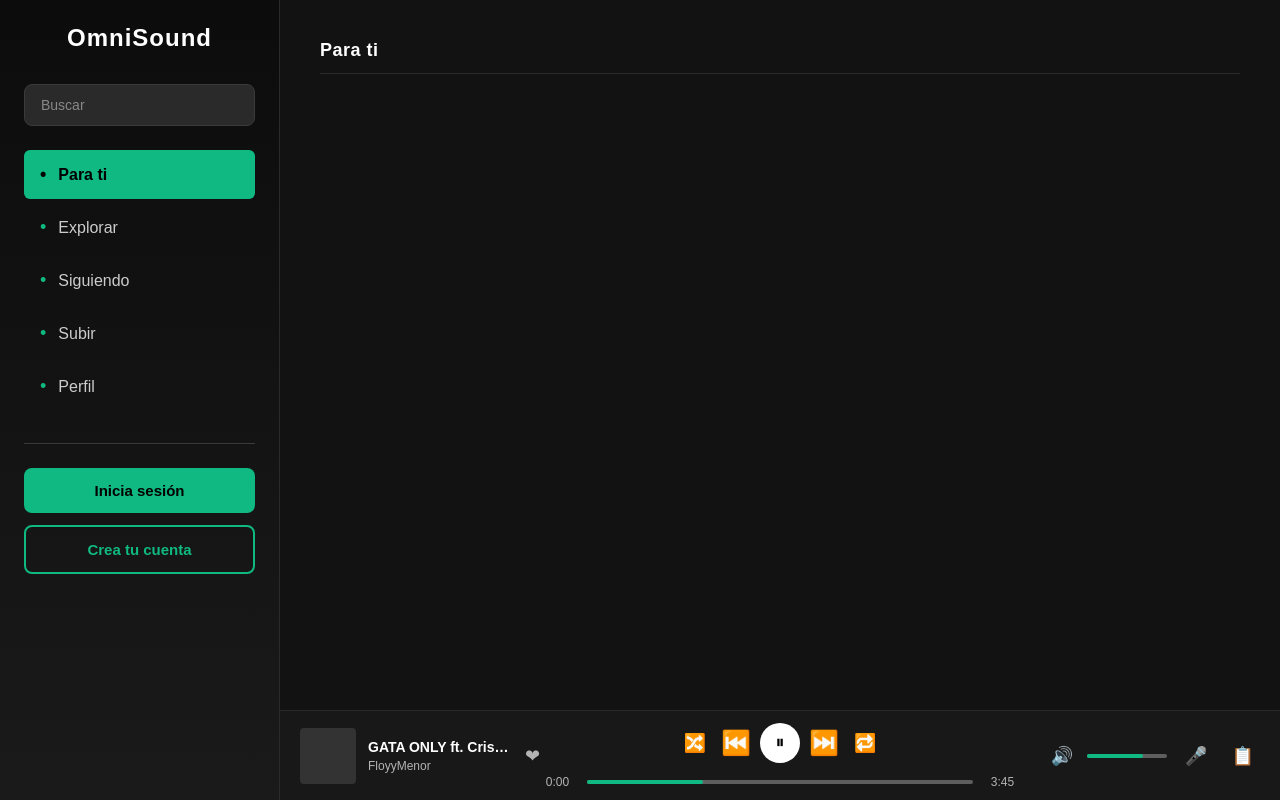
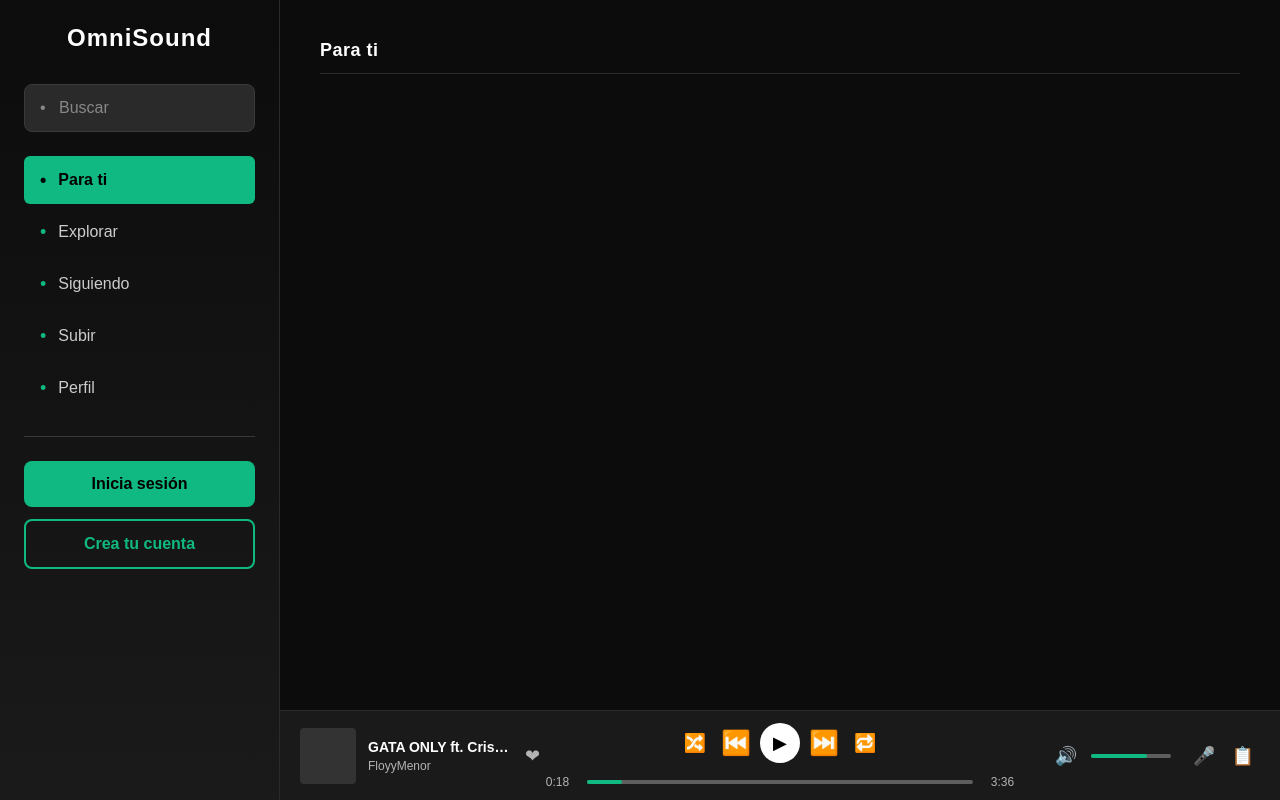
Before and after one commit to CristianB761/OmniSound, a React (Create React App) app in the folder frontend/: page / in a window 1280 px wide. Built offline with nearby package versions, Linux system fonts and the light colour scheme.

Commit message:
Soporte parcial para el teclado
Se añaden acciones iniciales para buscar, dar me gusta, mutear y pausar/reproducir.

```diff
--- a/frontend/package.json
+++ b/frontend/package.json
@@ -9,6 +9,7 @@
     "@testing-library/user-event": "^13.5.0",
     "react": "^19.2.0",
     "react-dom": "^19.2.0",
+    "react-router-dom": "^7.9.5",
     "react-scripts": "5.0.1",
     "web-vitals": "^2.1.4"
   },
--- a/frontend/src/App.js
+++ b/frontend/src/App.js
@@ -13,7 +13,7 @@ function App() {
       {/* Contenido principal */}
       <MainContent />
 
-      {/* Reproductor de música (oculto por ahora) */}
+      {/* Reproductor de música */}
         <MusicPlayer />
       </div>
   );
--- a/frontend/src/components/MainContent.css
+++ b/frontend/src/components/MainContent.css
@@ -2,7 +2,7 @@
 .main-content {
   flex: 1;
   padding: 40px;
-  background-color: #121212;
+  background-color: #0c0c0c;
   color: #fff;
   overflow-y: auto;
   min-height: 100vh;
--- a/frontend/src/components/MusicPlayer.css
+++ b/frontend/src/components/MusicPlayer.css
@@ -5,8 +5,8 @@
   left: 280px;
   right: 0;
   height: 90px;
-  background-color: #181818;
-  border-top: 1px solid #282828;
+  background-color: #1a1a1a;
+  border-top: 1px solid #2a2a2a;
   display: flex;
   align-items: center;
   justify-content: space-between;
@@ -40,6 +40,7 @@
   flex-direction: column;
   flex: 1;
   min-width: 0; /* Permite que el texto se trunque correctamente */
+  margin-right: 8px;
 }
 
 .song-title {
@@ -62,15 +63,24 @@
 
 /* Icono de corazón */
 .heart-icon {
-  margin-left: 16px;
+  margin-left: 8px;
   color: #b3b3b3;
   cursor: pointer;
   font-size: 18px;
   flex-shrink: 0;
+  background: none;
+  border: none;
+  padding: 0;
+  transition: none;
 }
 
 .heart-icon:hover {
-  color: #10b981;
+  color: #10b981; /* Verde al pasar el cursor */
+  transform: none;
+}
+
+.heart-icon.liked {
+  color: #10b981; /* Verde cuando está activo */
 }
 
 /* Sección central - Controles de reproducción */
@@ -102,7 +112,7 @@
   display: flex;
   align-items: center;
   justify-content: center;
-  transition: color 0.2s ease;
+  transition: color 0.3s ease;
 }
 
 .control-button:hover {
@@ -129,7 +139,7 @@
   justify-content: center;
   cursor: pointer;
   font-size: 18px;
-  transition: color 0.2s ease;
+  transition: color 0.3s ease;
   flex-shrink: 0;
 }
 
@@ -168,7 +178,14 @@
   height: 100%;
   background-color: #10b981;
   border-radius: 2px;
-  width: 30%;
+  width: 9%;
+}
+
+/* Grupo de letra y cola */
+.lyrics-queue-group {
+  display: flex;
+  align-items: center;
+  gap: 4px;
 }
 
 /* Sección derecha - Controles adicionales */
@@ -179,7 +196,7 @@
   flex: 1;
   min-width: 180px;
   max-width: 250px;
-  gap: 12px;
+  gap: 16px;
 }
 
 .control-icon {
@@ -192,7 +209,7 @@
   display: flex;
   align-items: center;
   justify-content: center;
-  transition: color 0.2s ease;
+  transition: color 0.3s ease;
 }
 
 .control-icon:hover {
--- a/frontend/src/components/MusicPlayer.js
+++ b/frontend/src/components/MusicPlayer.js
@@ -1,7 +1,64 @@
-import React from 'react';
+import React, { useState, useEffect, useCallback } from 'react';
 import './MusicPlayer.css';
 
 function MusicPlayer() {
+  // Estado para controlar si está reproduciendo o en pausa
+  const [isPlaying, setIsPlaying] = useState(false);
+  // Estado para controlar si el volumen está muteado
+  const [isMuted, setIsMuted] = useState(false);
+  // Estado para controlar si la canción tiene "me gusta"
+  const [isLiked, setIsLiked] = useState(false);
+
+  // Función para alternar entre play y pause
+  const togglePlayPause = useCallback(() => {
+    setIsPlaying(prevIsPlaying => !prevIsPlaying);
+  }, []);
+
+  // Función para alternar entre mute y sonido
+  const toggleMute = useCallback(() => {
+    setIsMuted(prevIsMuted => !prevIsMuted);
+  }, []);
+
+  // Función para alternar entre me gusta y no me gusta
+  const toggleLike = useCallback(() => {
+    setIsLiked(prevIsLiked => !prevIsLiked);
+  }, []);
+
+  // Efecto para manejar las teclas de atajo
+  useEffect(() => {
+    const handleKeyPress = (event) => {
+      // Verificamos si la tecla presionada es la barra espaciadora
+      if (event.code === 'Space') {
+        // Prevenimos el comportamiento por defecto (scroll de página)
+        event.preventDefault();
+        // Alternamos entre play y pause
+        togglePlayPause();
+      }
+      // Verificamos si la tecla presionada es 'm' o 'M'
+      else if (event.code === 'KeyM') {
+        // Prevenimos el comportamiento por defecto
+        event.preventDefault();
+        // Alternamos entre mute y no mute
+        toggleMute();
+      }
+      // Verificamos si la tecla presionada es 'l' o 'L'
+      else if (event.code === 'KeyL') {
+        // Prevenimos el comportamiento por defecto
+        event.preventDefault();
+        // Alternamos entre me gusta y no me gusta
+        toggleLike();
+      }
+    };
+
+    // Agregar event listener
+    document.addEventListener('keydown', handleKeyPress);
+
+    // Limpiar event listener al desmontar
+    return () => {
+      document.removeEventListener('keydown', handleKeyPress);
+    };
+  }, [togglePlayPause, toggleMute, toggleLike]);
+
   return (
     <div className="music-player">
       {/* Sección izquierda - Información de la canción */}
@@ -11,7 +68,14 @@ function MusicPlayer() {
           <div className="song-title">GATA ONLY ft. Cris MJ</div>
           <div className="song-artist">FloyyMenor</div>
         </div>
-        <div className="heart-icon tooltip-container" data-tooltip="Me gusta">❤</div>
+        {/* Cambiamos el icono y tooltip según el estado */}
+        <button
+          className={`heart-icon tooltip-container ${isLiked ? 'liked' : ''}`}
+          data-tooltip={isLiked ? "No me gusta" : "Me gusta"}
+          onClick={toggleLike}
+        >
+          {isLiked ? "❤" : "❤"}
+        </button>
       </div>
 
       {/* Sección central - Controles de reproducción */}
@@ -19,30 +83,48 @@ function MusicPlayer() {
         <div className="control-buttons">
           <button className="control-button control-button-shuffle-repeat tooltip-container" data-tooltip="Aleatorio">🔀</button> {/* Aleatorio */}
           <button className="control-button control-button-prev-next tooltip-container" data-tooltip="Anterior">⏮️</button> {/* Anterior */}
-          <button className="play-pause-button">⏸</button> {/* Play/Pause */}
+          {/* Botón de play/pause que cambia dinámicamente */}
+          <button
+            className="play-pause-button tooltip-container"
+            data-tooltip={isPlaying ? "Pausar" : "Reproducir"}
+            onClick={togglePlayPause}
+          >
+            {isPlaying ? "⏸" : "▶"}
+          </button>
           <button className="control-button control-button-prev-next tooltip-container" data-tooltip="Siguiente">⏭️</button> {/* Siguiente */}
           <button className="control-button control-button-shuffle-repeat tooltip-container" data-tooltip="Repetir">🔁</button> {/* Repetir */}
         </div>
 
         <div className="progress-container">
-          <div className="time-display">0:00</div>
+          <div className="time-display">0:18</div>
           <div className="progress-bar">
             <div className="progress"></div>
           </div>
-          <div className="time-display">3:45</div>
+          <div className="time-display">3:36</div>
         </div>
       </div>
 
       {/* Sección derecha - Controles adicionales */}
       <div className="additional-controls">
         <div className="volume-control">
-          <button className="control-icon tooltip-container" data-tooltip="Volumen">🔊</button>
+          {/* Cambiamos el icono y tooltip según el estado */}
+          <button
+            className="control-icon tooltip-container"
+            data-tooltip={isMuted ? "No silenciar" : "Silenciar"}
+            onClick={toggleMute}
+          >
+            {isMuted ? "🔇" : "🔊"}
+          </button>
           <div className="volume-bar">
             <div className="volume-level"></div>
           </div>
         </div>
-        <button className="control-icon tooltip-container" data-tooltip="Letra">🎤</button> {/* Letra */}
-        <button className="control-icon tooltip-container" data-tooltip="Cola">📋</button> {/* Cola */}
+
+        {/* Grupo de iconos de letra y cola */}
+        <div className="lyrics-queue-group">
+          <button className="control-icon tooltip-container" data-tooltip="Letra">🎤</button> {/* Letra */}
+          <button className="control-icon tooltip-container" data-tooltip="Cola">📋</button> {/* Cola */}
+        </div>
       </div>
     </div>
   );
--- a/frontend/src/components/Sidebar.css
+++ b/frontend/src/components/Sidebar.css
@@ -22,17 +22,36 @@
   letter-spacing: 1px;
 }
 
+/* Contenedor para la barra de búsqueda con icono */
+.sidebar-search-container {
+  position: relative;
+  width: 100%;
+  margin-bottom: 24px;
+}
+
 /* Barra de búsqueda */
 .sidebar-search {
   background-color: #2a2a2a;
   border: 1px solid #3a3a3a;
   border-radius: 8px;
-  padding: 12px 16px;
+  padding: 14px 16px 14px 34px;
   color: white;
   width: 100%;
-  margin-bottom: 24px;
-  font-size: 14px;
+  font-size: 16px;
   transition: all 0.3s ease;
+  height: 48px;
+}
+
+/* Icono temporal de búsqueda */
+.sidebar-search-icon {
+  position: absolute;
+  left: 16px;
+  top: 50%;
+  transform: translateY(-50%);
+  color: #888;
+  font-size: 16px;
+  pointer-events: none;
+  transition: color 0.3s ease;
 }
 
 /* Efecto focus para la barra de búsqueda */
@@ -42,16 +61,16 @@
   box-shadow: 0 0 0 2px rgba(16, 185, 129, 0.2);
 }
 
+/* Efecto focus para el color del icono */
+.sidebar-search:focus + .sidebar-search-icon {
+  color: #10b981;
+}
+
 /* Placeholder de la barra de búsqueda */
 .sidebar-search::placeholder {
   color: #888;
-}
-
-/* Contenedor del menú de navegación */
-.sidebar-menu {
-  list-style: none;
-  padding: 0;
-  margin: 0 0 32px 0;
+  font-size: 16px;
+  font-weight: normal;
 }
 
 /* Items del menú de navegación */
@@ -65,6 +84,8 @@
   margin-bottom: 4px;
   display: flex;
   align-items: center;
+  height: 48px;
+  box-sizing: border-box;
 }
 
 /* Efecto hover para los items del menú */
@@ -102,7 +123,7 @@
   padding: 14px 24px;
   border-radius: 8px;
   cursor: pointer;
-  font-size: 15px;
+  font-size: 16px;
   font-weight: 600;
   transition: all 0.3s ease;
   text-align: center;
@@ -142,3 +163,14 @@
 .sidebar-menu-item.active::before {
   color: #000;
 }
+
+/* Login & Signup sin subrayado */
+.sidebar a,
+.sidebar a:link,
+.sidebar a:visited,
+.sidebar a:hover,
+.sidebar a:active,
+.sidebar a:focus {
+  text-decoration: none;
+  outline: none;
+}
--- a/frontend/src/components/Sidebar.js
+++ b/frontend/src/components/Sidebar.js
@@ -1,18 +1,50 @@
-import React from 'react';
+import React, { useEffect, useRef } from 'react';
 import './Sidebar.css';
 
 function Sidebar() {
+  const searchInputRef = useRef(null);
+
+  // Efecto para manejar la tecla "s"
+  useEffect(() => {
+    const handleKeyPress = (event) => {
+      // Verificar si se presionó "s" (sin importar mayúsculas/minúsculas)
+      // Y que no esté en un campo de entrada para evitar conflictos
+      if ((event.key === 's' || event.key === 'S') &&
+          !event.target.matches('input, textarea, [contenteditable="true"]')) {
+        event.preventDefault();
+
+        // Enfocar el campo de búsqueda
+        if (searchInputRef.current) {
+          searchInputRef.current.focus();
+        }
+      }
+    };
+
+    // Agregar event listener
+    document.addEventListener('keydown', handleKeyPress);
+
+    // Limpiar event listener al desmontar
+    return () => {
+      document.removeEventListener('keydown', handleKeyPress);
+    };
+  }, []);
+
   return (
     <div className="sidebar">
       {/* Título de la aplicación */}
       <h1 className="sidebar-title">OmniSound</h1>
 
       {/* Barra de búsqueda */}
-      <input
-        type="text"
-        className="sidebar-search"
-        placeholder="Buscar"
-      />
+      <div className="sidebar-search-container">
+        <input
+          ref={searchInputRef}
+          type="text"
+          className="sidebar-search"
+          placeholder="Buscar"
+        />
+        {/* Icono temporal de buscar */}
+        <div className="sidebar-search-icon">•</div>
+      </div>
 
       {/* Menú de navegación */}
       <nav>
```
Also changed, not shown: 1 other file (tests, documents, lock files or other folders).
